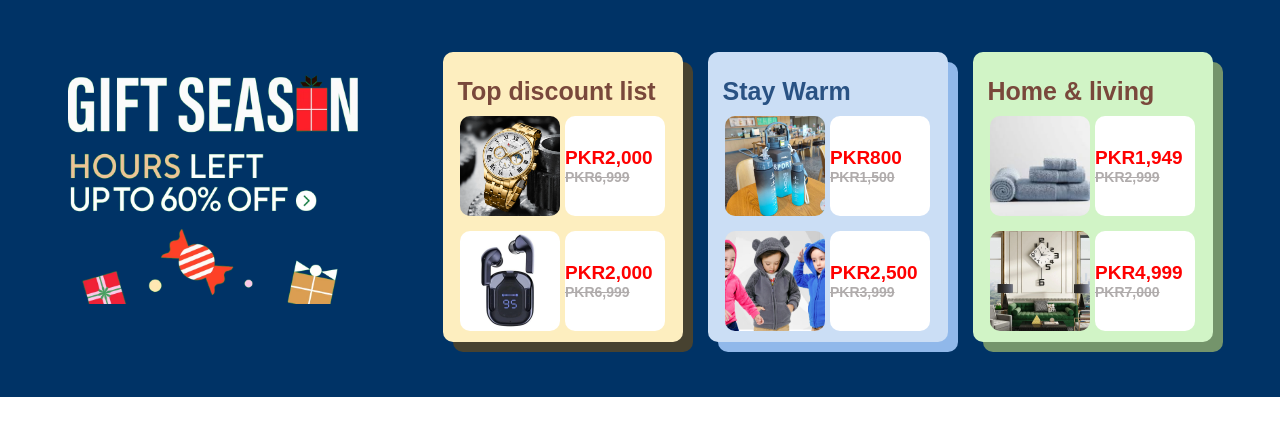
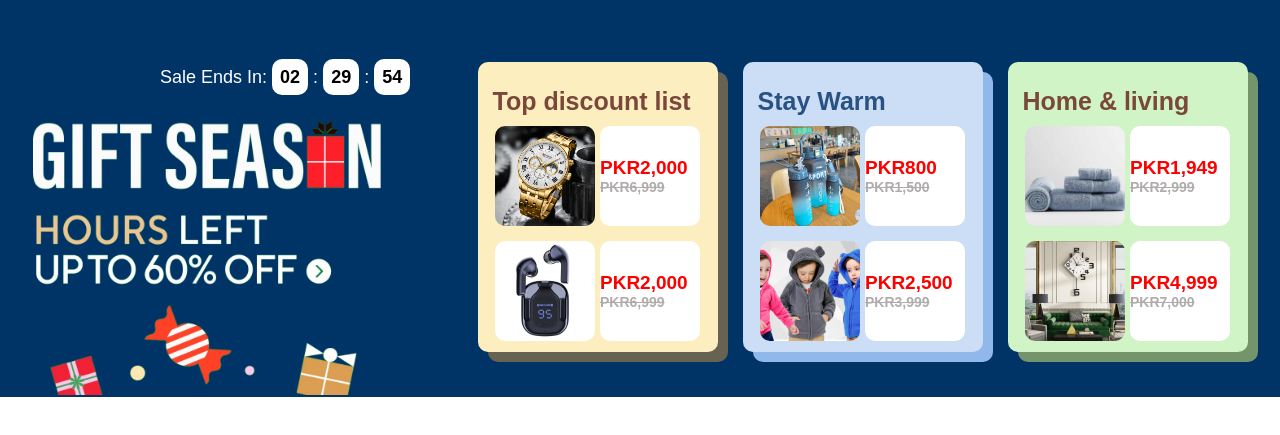
Before and after one commit to Abdullah-saafi/ShopSphere-, a plain HTML site: page index.html in a window 1280 px wide. Shown: the part 105-540 px from the top of the page. Drawn offline with Linux system fonts and the light colour scheme.

Commit message:
final hero section work

```diff
--- a/index.html
+++ b/index.html
@@ -103,6 +103,24 @@
         <div class="hero-img"></div>
       </div> -->
       <section class="offer">
+        <div class="offer-timer">
+          <sale class="disclaimer">
+            <p>
+              Sale Ends In: <span class="hour">02</span> :
+              <span class="mint">29</span> : <span class="second">54 </span>
+            </p>
+          </sale>
+          <!-- <div class="hour">
+            <p>02</p>
+          </div>
+          <div class="mint">
+            <p>29</p>
+          </div>
+          <div class="second">
+            <p>54</p>
+          </div> -->
+        </div>
+        <div class="offer-section">
           <div class="offer-img1"></div>
           <div class="gift-deal-card1">
             <h5>Top discount list</h5>
@@ -183,6 +201,7 @@
               </div>
             </div>
           </div>
+        </div>
       </section>
     </main>
   </body>
--- a/style.css
+++ b/style.css
@@ -141,21 +141,25 @@ a{
     font-weight: 800;
 }
 
-
 .offer{
+ background-color: var(--primary-color);
+ position: relative;
+ padding-top: 20px;
+}
+.offer-section{
     display: flex;
+    width:100% ;
     align-items: center;
     justify-content: center;
-    width:100% ;
-    height: 400px;
+    height: 380px;
     background-color: var(--primary-color);
 }
 .offer-img1 {
     background-image: url("img/gift-img.png");
-    width:350px;
+    width:420px;
     height: 100%;
     background-size:contain;
-    margin-top: 100px;
+    margin-top: 140px;
     background-repeat: no-repeat;
     background-position: unset;
 }
@@ -167,7 +171,7 @@ a{
     margin-left: 25px;
     width: 240px;
     background-color: #fdeebf;
-    box-shadow: 10px 10px 0px 0px #474230;
+    box-shadow: 10px 10px 0px 0px #676252;
 }
 
 .gift-deal-card1 h5{
@@ -226,3 +230,26 @@ a{
     height: 100px;
     border-radius: 10px;
 }
+
+.offer-timer{
+    display: flex;
+    position: absolute;
+    padding: 50px;
+    color: white;
+    align-items: center;
+    /* width: 100%; */
+    /* font-weight: 800; */
+    font-size: large;
+    left: 110px;
+    top: 300;
+
+}
+
+.hour, .mint, .second{
+    border-radius: 10px;
+    padding: 8px;
+    font-weight: 700;
+    /* margin-left: 20px; */
+    background-color: white;
+    color: black;
+}
```
Lines whose indentation alone changed are shown as unchanged.
